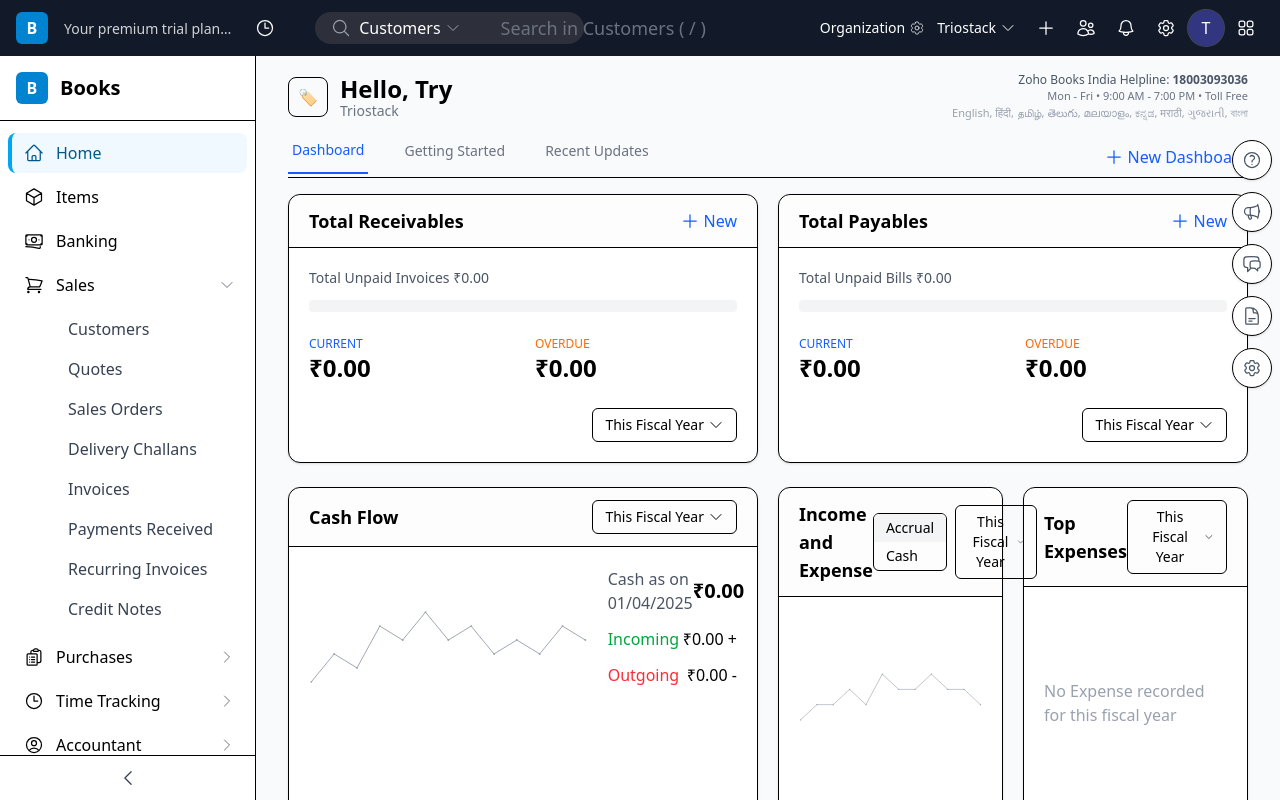
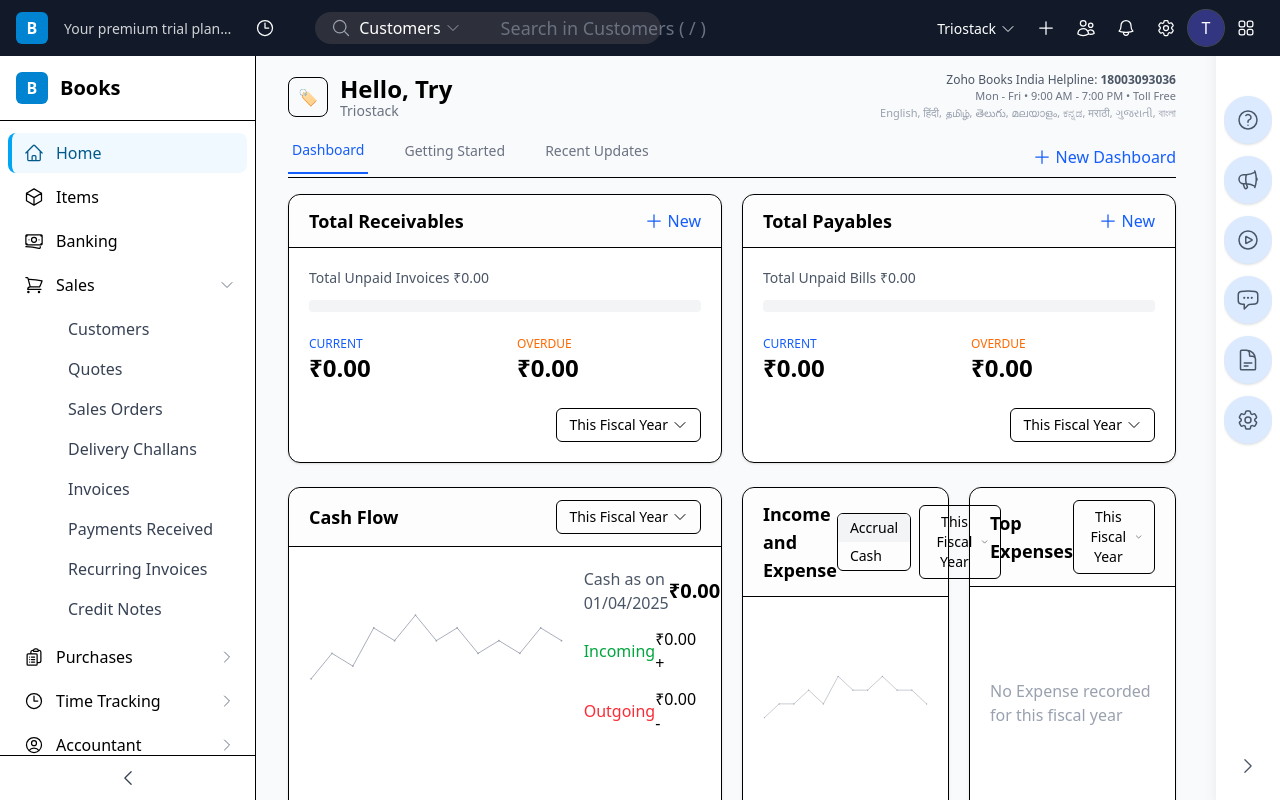
Before and after one commit to Triostacksoftware/-RoboBooks, a Next.js app in the folder client/: page /dashboard in a window 1280 px wide. Built offline with nearby package versions, Linux system fonts and the light colour scheme.

Commit message:
feat:add right sidebar and changes to header

```diff
--- a/client/src/app/dashboard/components/Header.tsx
+++ b/client/src/app/dashboard/components/Header.tsx
@@ -1,34 +1,40 @@
-// client/src/app/dashboard/components/Header.tsx
-'use client';
+"use client";
 
-import React, { useState, useRef } from 'react';
-import Link from 'next/link';
+import React, { useState, useRef } from "react";
+import Link from "next/link";
 import {
   Bars3Icon,
   ClockIcon,
   PlusIcon,
+  UsersIcon,
   BellIcon,
   Cog6ToothIcon,
   Squares2X2Icon,
-} from '@heroicons/react/24/outline';
+} from "@heroicons/react/24/outline";
 
-import SearchBox from './header/SearchBox';
-import RecentActivities from './header/RecentActivities';
-import PremiumTooltip from './header/PremiumTooltip';
-import OrgSwitcher from './header/OrgSwitcher';
-import NotificationsPanel from './header/NotificationsPanel';
-import AppsPanel from './header/AppsPanel';
-import ProfilePanel from './header/ProfilePanel';
-import NewMenu from './header/NewMenu';
-import AdvancedSearchModal from './header/search/AdvancedSearchModal';
-import ReferralPanel from './header/ReferralPanel';
-import { UsersIcon /* only this one */ } from '@heroicons/react/24/outline'
+import SearchBox from "./header/SearchBox";
+import RecentActivities from "./header/RecentActivities";
+import PremiumTooltip from "./header/PremiumTooltip";
+import OrgSwitcher from "./header/OrgSwitcher";
+import NotificationsPanel from "./header/NotificationsPanel";
+import AppsPanel from "./header/AppsPanel";
+import ProfilePanel from "./header/ProfilePanel";
+import NewMenu from "./header/NewMenu";
+import AdvancedSearchModal from "./header/search/AdvancedSearchModal";
+import ReferralPanel from "./header/ReferralPanel";
 
 type Props = {
   onToggleSidebar?: () => void;
 };
-
-type Panel = null | 'recent' | 'new' | 'org' | 'noti' | 'apps' | 'profile' | 'ref';
+type Panel =
+  | null
+  | "recent"
+  | "new"
+  | "org"
+  | "ref"
+  | "noti"
+  | "apps"
+  | "profile";
 
 export default function Header({ onToggleSidebar }: Props) {
   const [activePanel, setActivePanel] = useState<Panel>(null);
@@ -36,13 +42,14 @@
   const recentButtonRef = useRef<HTMLButtonElement>(null);
 
   const openPanel = (panel: Exclude<Panel, null>) =>
-    setActivePanel(cur => (cur === panel ? null : panel));
+    setActivePanel((cur) => (cur === panel ? null : panel));
   const closeAll = () => setActivePanel(null);
 
   return (
     <>
       <header className="sticky top-0 z-30 bg-[#121a2a] text-white">
         <div className="mx-auto flex h-14 items-center gap-2 px-3 sm:px-4">
+          {/* Mobile sidebar toggle */}
           <button
             onClick={() => onToggleSidebar?.()}
             className="lg:hidden rounded-md p-2 hover:bg-white/10 focus:outline-none focus-visible:ring-2 focus-visible:ring-white/40"
@@ -51,12 +58,14 @@
             <Bars3Icon className="h-5 w-5" />
           </button>
 
+          {/* Logo */}
           <Link href="/dashboard" className="flex items-center gap-2">
             <div className="flex h-8 w-8 items-center justify-center rounded-md bg-sky-600 font-bold text-white">
               B
             </div>
           </Link>
 
+          {/* Premium tooltip */}
           <div className="hidden md:block ml-2">
             <PremiumTooltip>
               <span className="text-sm text-white/80 hover:text-white transition">
@@ -65,69 +74,72 @@
             </PremiumTooltip>
           </div>
 
+          {/* Recent activities */}
           <div className="relative">
             <button
               ref={recentButtonRef}
-              onClick={() => openPanel('recent')}
+              onClick={() => openPanel("recent")}
               className="ml-2 grid h-9 w-9 place-items-center rounded-md hover:bg-white/10 focus:outline-none focus-visible:ring-2 focus-visible:ring-white/40"
               aria-label="Recent activities"
             >
               <ClockIcon className="h-5 w-5" />
             </button>
             <RecentActivities
-              open={activePanel === 'recent'}
+              open={activePanel === "recent"}
               onClose={closeAll}
               anchorRef={recentButtonRef}
             />
           </div>
 
-            <div className="ml-2 flex-1 min-w-0">
+          {/* Search box */}
+          <div className="ml-2 flex-1 min-w-0">
             <SearchBox onAdvancedRequest={() => setShowAdvanced(true)} />
-            </div>
+          </div>
 
-          <div className="hidden sm:flex items-center">
-            <button
-              onClick={() => openPanel('org')}
-              className="inline-flex items-center gap-1 rounded-md px-3 py-2 text-sm hover:bg-white/10 focus:outline-none focus-visible:ring-2 focus-visible:ring-white/40"
-            >
-              Organization
-              <Cog6ToothIcon className="h-4 w-4 opacity-80" />
-            </button>
+          {/* Org switcher */}
+          <div className="hidden sm:block">
             <OrgSwitcher />
           </div>
 
+          {/* Right‐hand icons */}
           <div className="ml-1 flex items-center gap-1">
-
+            {/* Create new */}
             <ActionWrap
-              open={activePanel === 'new'}
-              onOpen={() => openPanel('new')}
+              open={activePanel === "new"}
+              onOpen={() => openPanel("new")}
               onClose={closeAll}
               label="Create new"
             >
               <PlusIcon className="h-5 w-5 text-white" />
-              <NewMenu open={activePanel === 'new'} onClose={closeAll} />
+              <NewMenu open={activePanel === "new"} onClose={closeAll} />
             </ActionWrap>
 
+            {/* Refer & earn */}
             <ActionWrap
-              open={activePanel === 'ref'}
-              onOpen={() => openPanel('ref')}
+              open={activePanel === "ref"}
+              onOpen={() => openPanel("ref")}
               onClose={closeAll}
               label="Refer and Earn"
             >
               <UsersIcon className="h-5 w-5 text-white" />
-              <ReferralPanel />
+            <ReferralPanel open={activePanel === 'ref'} onClose={closeAll} />
             </ActionWrap>
 
+            {/* Notifications */}
             <ActionWrap
-              open={activePanel === 'noti'}
-              onOpen={() => openPanel('noti')}
+              open={activePanel === "noti"}
+              onOpen={() => openPanel("noti")}
               onClose={closeAll}
               label="Notifications"
             >
               <BellIcon className="h-5 w-5 text-white" />
-              <NotificationsPanel open={activePanel === 'noti'} onClose={closeAll} />
+              <NotificationsPanel
+                open={activePanel === "noti"}
+                onClose={closeAll}
+              />
             </ActionWrap>
 
+            {/* Settings link */}
             <Link
               href="/dashboard/configure"
               className="grid h-9 w-9 place-items-center rounded-md hover:bg-white/10 focus:outline-none focus-visible:ring-2 focus-visible:ring-white/40"
@@ -136,35 +148,41 @@
               <Cog6ToothIcon className="h-5 w-5 text-white" />
             </Link>
 
+            {/* Profile */}
             <ActionWrap
-              open={activePanel === 'profile'}
-              onOpen={() => openPanel('profile')}
+              open={activePanel === "profile"}
+              onOpen={() => openPanel("profile")}
               onClose={closeAll}
               label="Profile"
               className="grid h-9 w-9 place-items-center rounded-full bg-indigo-500/40 ring-1 ring-white/20 hover:ring-white/40"
             >
               <span className="font-medium text-white">T</span>
-              <ProfilePanel open={activePanel === 'profile'} onClose={closeAll} />
+              <ProfilePanel
+                open={activePanel === "profile"}
+                onClose={closeAll}
+              />
             </ActionWrap>
 
+            {/* All apps */}
             <ActionWrap
-              open={activePanel === 'apps'}
-              onOpen={() => openPanel('apps')}
+              open={activePanel === "apps"}
+              onOpen={() => openPanel("apps")}
               onClose={closeAll}
               label="All apps"
             >
               <Squares2X2Icon className="h-5 w-5 text-white" />
-              <AppsPanel open={activePanel === 'apps'} onClose={closeAll} />
+              <AppsPanel open={activePanel === "apps"} onClose={closeAll} />
             </ActionWrap>
           </div>
         </div>
       </header>
 
+      {/* Advanced Search Modal */}
       <AdvancedSearchModal
         isOpen={showAdvanced}
         onClose={() => setShowAdvanced(false)}
         onSearch={(data) => {
-          // TODO: handle advanced search data
+          // TODO: handle advanced search with 'data'
           setShowAdvanced(false);
         }}
       />
@@ -178,7 +196,7 @@
   onClose,
   label,
   children,
-  className = 'h-9 w-9 rounded-md grid place-items-center hover:bg-white/10 focus:outline-none focus-visible:ring-2 focus-visible:ring-white/40',
+  className = "h-9 w-9 rounded-md grid place-items-center hover:bg-white/10 focus:outline-none focus-visible:ring-2 focus-visible:ring-white/40",
 }: {
   open: boolean;
   onOpen: () => void;
@@ -197,7 +215,7 @@
         aria-expanded={open}
         aria-label={label}
       >
-        {icon}
+        {icon as React.ReactNode}
       </button>
       {open && panel}
     </div>
--- /dev/null
+++ b/client/src/app/dashboard/components/RightSidebar.tsx
@@ -0,0 +1,82 @@
+// components/RightSidebar.tsx
+'use client';
+
+import React, { useState, useEffect } from 'react';
+import {
+  QuestionMarkCircleIcon,
+  MegaphoneIcon,
+  PlayCircleIcon,
+  ChatBubbleLeftEllipsisIcon,
+  DocumentTextIcon,
+  Cog6ToothIcon,
+  ChevronLeftIcon,
+  ChevronRightIcon,
+} from '@heroicons/react/24/outline';
+
+const ICON_BUTTONS = [
+  { Icon: QuestionMarkCircleIcon, label: 'Help Pages' },
+  { Icon: MegaphoneIcon, label: 'Announcements' },
+  { Icon: PlayCircleIcon, label: 'Videos' },
+  { Icon: ChatBubbleLeftEllipsisIcon, label: 'Cliq' },
+  { Icon: DocumentTextIcon, label: 'Books' },
+  { Icon: Cog6ToothIcon, label: 'Settings' },
+];
+
+export default function RightSidebar() {
+  const [collapsed, setCollapsed] = useState(false);
+
+  // 1) Sync a body–level class so your main content can react in global CSS:
+  useEffect(() => {
+    document.body.classList.toggle('rs-collapsed', collapsed);
+    document.body.classList.toggle('rs-expanded', !collapsed);
+    return () => {
+      document.body.classList.remove('rs-collapsed', 'rs-expanded');
+    };
+  }, [collapsed]);
+
+  // 2) Choose the correct arrow
+  const ToggleIcon = collapsed ? ChevronLeftIcon : ChevronRightIcon;
+  const ariaLabel = collapsed ? 'Expand sidebar' : 'Collapse sidebar';
+
+  if (collapsed) {
+    // Collapsed view: single “expand” button at the bottom
+    return (
+      <aside className="fixed bottom-4 right-0">
+        <button
+          onClick={() => setCollapsed(false)}
+          aria-label={ariaLabel}
+          className="p-2 rounded-l-full bg-white shadow hover:bg-gray-100 transition"
+        >
+          <ToggleIcon className="w-5 h-5 text-gray-600" />
+        </button>
+      </aside>
+    );
+  }
+
+  // Expanded view
+  return (
+    <aside className="fixed top-0 right-0 h-full flex flex-col items-center bg-white shadow-lg px-2 py-4 select-none">
+      {/* icon stack, pushed down via pt-6 */}
+      <div className="flex-1 w-full overflow-y-auto space-y-3 pt-20">
+        {ICON_BUTTONS.map(({ Icon, label }) => (
+          <button
+            key={label}
+            aria-label={label}
+            className="w-12 h-12 mx-auto flex items-center justify-center bg-blue-100 rounded-full shadow hover:shadow-lg transition"
+          >
+            <Icon className="w-6 h-6 text-gray-600" />
+          </button>
+        ))}
+      </div>
+
+      {/* Single collapse toggle at the bottom */}
+      <button
+        onClick={() => setCollapsed(true)}
+        aria-label={ariaLabel}
+        className="mt-4 p-2 rounded-full hover:bg-gray-100 transition"
+      >
+        <ToggleIcon className="w-5 h-5 text-gray-600" />
+      </button>
+    </aside>
+  );
+}
--- a/client/src/app/dashboard/components/header/SearchBox.tsx
+++ b/client/src/app/dashboard/components/header/SearchBox.tsx
@@ -1,4 +1,3 @@
-// components/SearchBox.tsx
 "use client";
 
 import React, { useState, useRef, useEffect } from "react";
@@ -34,7 +33,7 @@
   { label: "Search within Robo", hotkey: "Ctrl + /" },
 ];
 
-export default function SearchBox() {
+export default function SearchBox({ onAdvancedRequest }: SearchBoxProps) {
   const [selected, setSelected] = useState<string>("Customers");
   const [isOpen, setIsOpen] = useState<boolean>(false);
   const [isAdvancedOpen, setIsAdvancedOpen] = useState(false);
--- a/client/src/app/dashboard/home/RightRail.tsx
+++ /dev/null
@@ -1,22 +0,0 @@
-'use client'
-import { QuestionMarkCircleIcon, MegaphoneIcon, ChatBubbleLeftRightIcon, DocumentTextIcon, Cog6ToothIcon } from '@heroicons/react/24/outline'
-
-export default function RightRail() {
-  const items = [
-    { icon: QuestionMarkCircleIcon, label: 'Help' },
-    { icon: MegaphoneIcon, label: 'Announcements' },
-    { icon: ChatBubbleLeftRightIcon, label: 'Feedback' },
-    { icon: DocumentTextIcon, label: 'Docs' },
-    { icon: Cog6ToothIcon, label: 'Settings' },
-  ]
-
-  return (
-    <div className="hidden md:flex fixed right-2 top-[140px] z-20 flex-col gap-3">
-      {items.map(({ icon: Icon, label }) => (
-        <button key={label} className="h-10 w-10 rounded-full border bg-white shadow-sm flex items-center justify-center hover:bg-gray-50" title={label}>
-          <Icon className="h-5 w-5 text-gray-600" />
-        </button>
-      ))}
-    </div>
-  )
-}
--- a/client/src/app/dashboard/layout.tsx
+++ b/client/src/app/dashboard/layout.tsx
@@ -1,6 +1,7 @@
 import React from 'react'
 import Header from './components/Header'
 import Sidebar from './components/Sidebar'
+import RightSidebar from './components/RightSidebar'
 
 export const metadata = { title: 'Dashboard – Robo Books' }
 
@@ -10,7 +11,11 @@
       <Header />
       <div className="flex flex-1 overflow-hidden">
         <Sidebar />
-        <main className="flex-1 overflow-auto">{children}</main>
+        {/* give the main a right margin equal to your RightSidebar's width (e.g. 80px) */}
+        <main className="flex-1 overflow-auto mr-20">
+          {children}
+        </main>
+        <RightSidebar />
       </div>
     </div>
   )
--- a/client/src/app/dashboard/page.tsx
+++ b/client/src/app/dashboard/page.tsx
@@ -9,13 +9,9 @@
 import BankAndCards from './home/BankAndCards'
 import Watchlist from './home/Watchlist'
 import Footer from './home/Footer'
-import RightRail from './home/RightRail'
 
 export default function DashboardHome() {
   return (
-    <div className="relative">
-      {/* right sticky rail like the screenshots */}
-      <RightRail />
 
       <div className="mx-auto max-w-[1400px] px-4 md:px-6 lg:px-8 pb-10">
         {/* Greeting + Tabs */}
@@ -60,6 +56,5 @@
         {/* Big footer block like images */}
         <Footer />
       </div>
-    </div>
   )
 }
--- a/client/src/app/globals.css
+++ b/client/src/app/globals.css
@@ -45,3 +45,32 @@
     width: calc(var(--search-w, 28rem) * 1.1);
   }
 }
+
+/* globals.css */
+
+/* when sidebar is fully expanded (width ~18rem): push main right by 18rem */
+.rs-expanded main {
+  margin-right: 5rem;
+  transition: margin 0.2s ease;
+}
+
+/* when sidebar is collapsed (only the toggle “peeking” out, ~3rem): push by 3rem */
+.rs-collapsed main {
+  margin-right: 0rem;
+  transition: margin 0.2s ease;
+}
+
+/* default (no class): no extra margin */
+main {
+  margin-right: 0;
+  transition: margin 0.2s ease;
+}
+/* When expanded, push main left by sidebar width (e.g. 64px + padding) */
+body.rs-expanded main {
+  margin-right: 4.5rem; /* adjust to match your sidebar width */
+}
+
+/* When collapsed, remove that margin */
+body.rs-collapsed main {
+  margin-right: 0;
+}
```
Also changed, not shown: client/src/app/dashboard/components/header/ReferralPanel.tsx (+65 -47 lines).
